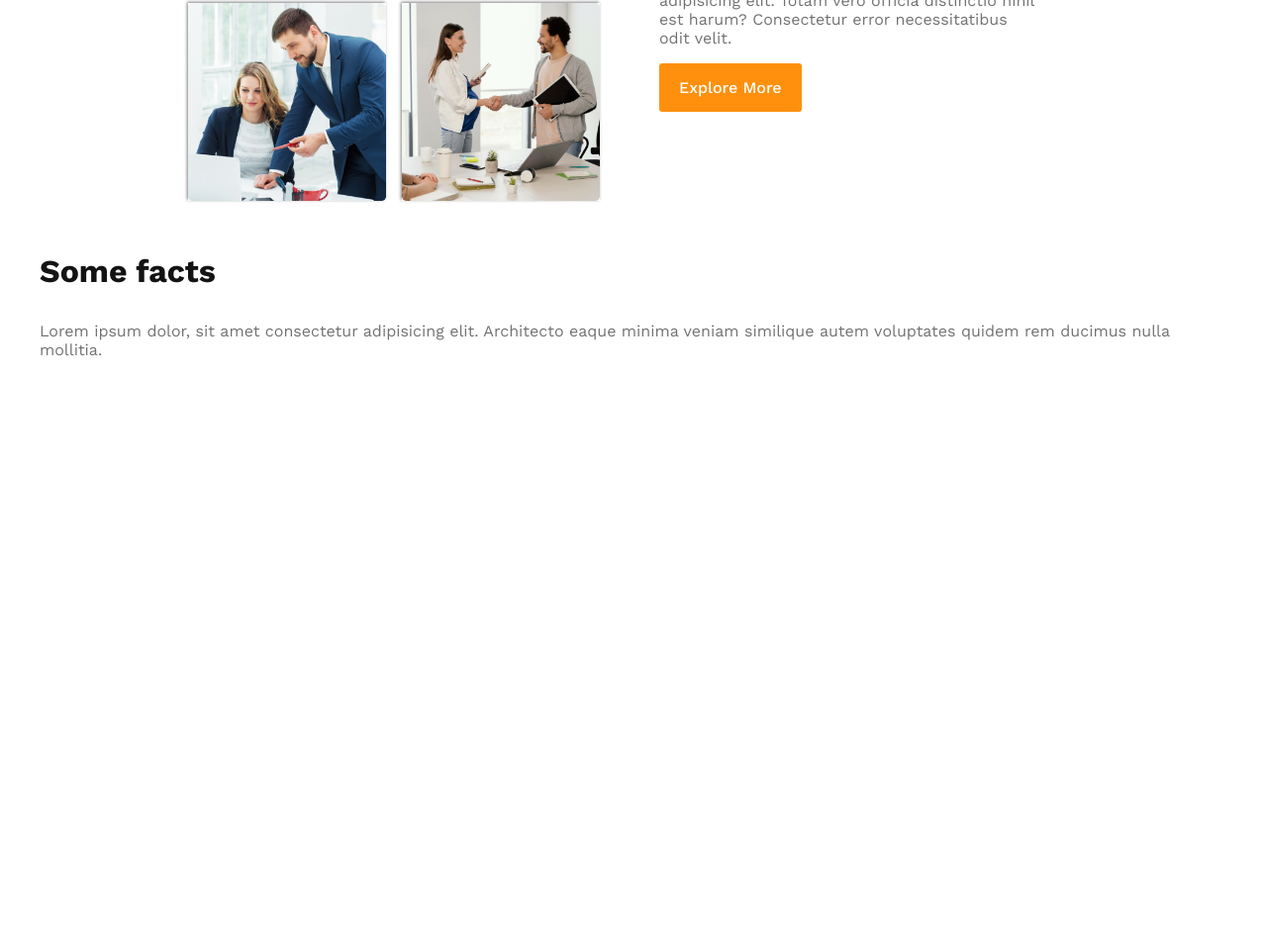
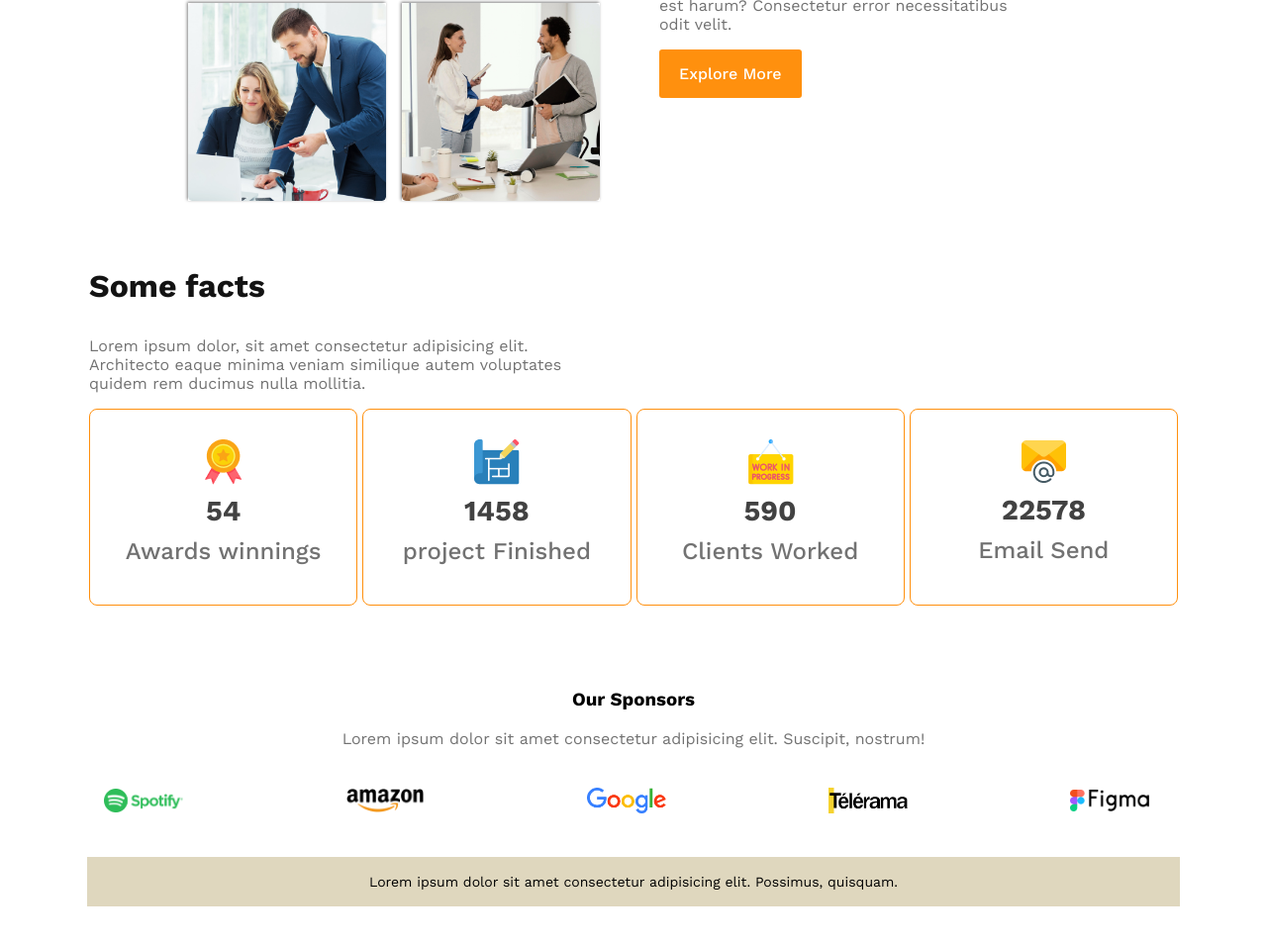
Before and after one commit to mamunurrashid01/architech-website, a plain HTML site: page index.html in a window 1280 px wide. Shown: the part 1126-2081 px from the top of the page at 99% size. Before the commit the page ends 1529 px from the top, so only its background shows below. Drawn offline with nearby package versions, Linux system fonts and the light colour scheme.

Commit message:
sponsor section design

```diff
--- a/css/style.css
+++ b/css/style.css
@@ -97,7 +97,7 @@ main{
     padding-left: 60px;
     padding-right: 40px;
 }
-.feature-title{
+.feature-title, .cart-title{
     color: #727272;
     font-weight: 500;
     font-size: 1.5rem;
@@ -111,8 +111,70 @@ main{
 }
 /*main area style end*/
 
+/*cart section style start*/
+ .cart{
+    border: 1px solid #ff900e;
+    border-radius: 8px;
+    text-align: center;
+    padding: 30px 15px;
+    margin-bottom: 50px;
+}
+.carts-container{
+    display: grid;
+    grid-template-columns: 1fr 1fr 1fr 1fr;
+    gap: 5px;
+    justify-content: space-around;
+}
+.carts{
+    padding: 15px 50px;
 
-/*header area responsive style start*/
+}
+.cart-state{
+    font-size: 1.8rem;
+    color: #424242;
+    margin: 5px 0;
+}
+.cart-title{
+    color: #727272;
+    font-weight: 500;
+    margin: 10px 0;
+}
+.sponsor{
+    display: grid;
+    grid-template-columns: repeat(5, 1fr);
+    justify-content: space-around;
+    align-items: center;
+    margin-bottom: 40px;
+    gap: 20px;
+}
+.sponsor img{
+    width: 80px;
+    margin-left:65px;
+}
+.sponsor-title, .sponsor-description{
+    text-align: center;
+}
+.sponsor-description{
+    margin-bottom: 40px;
+    margin-top: 0;
+
+}
+.sponsor-copyright{
+    background-color: #dfd7be;
+    height: 50px;
+    text-align: center;
+    display: flex;
+    justify-content: space-around;
+    align-items: center;
+    max-width: 92%;
+    margin: auto;
+}
+.copyright{
+    font-size: 14px;
+}
+/*cart section style end*/
+
+/* responsive style start*/
 @media screen and (max-width:576px){
     header{
         padding: 15px;
@@ -131,6 +193,23 @@ main{
     .feature-image img{
         max-width: 100%;
     }
+    .cart-discription{
+        text-align: center;
+        max-width: 100%;
+    }
+   .carts-container {
+    grid-template-columns: 1fr;
+    gap: 5px;
+    padding: 10px;
+    align-items: center;
+   }
+   .sponsor
+   {
+    grid-template-columns: repeat(2, 1fr);
+    gap: 5px;
+    padding: 10px;
+    align-items: center;
+   }
 }
 @media screen and (min-width: 576px) and (max-width: 768px){
     header{
@@ -152,7 +231,17 @@ main{
 .btn-primary{
     margin-bottom: 10px;
 }
+ .carts-container{
+    grid-template-columns: repeat(2, 1fr);
 
+   }
+   .sponsor
+   {
+    grid-template-columns: repeat(3, 1fr);
+    gap: 5px;
+    padding: 10px;
+    align-items: center;
+   }
 }
 @media screen and (min-width:768px) and (max-width:992px){
     header{
@@ -178,5 +267,16 @@ main{
         max-width: 60%;
         margin: auto;
     }
+    .carts-container{
+        grid-template-columns: repeat(2, 1fr);
+
+       }
+       .sponsor
+   {
+    grid-template-columns: repeat(4, 1fr);
+    gap: 5px;
+    padding: 10px;
+    align-items: center;
+   }
 }
-/* header area responsive style end*/
+/*  responsive style end*/
--- a/index.html
+++ b/index.html
@@ -1,11 +1,13 @@
 <!DOCTYPE html>
 <html lang="en">
+
 <head>
     <meta charset="UTF-8">
     <meta name="viewport" content="width=device-width, initial-scale=1.0">
     <title>Document</title>
     <link rel="stylesheet" href="css/style.css">
 </head>
+
 <body>
     <!----------header area start------------>
     <header>
@@ -19,11 +21,13 @@
             </ul>
         </nav>
         <div class="banner-section">
-           <div class="banner-content">
-            <h1 class="banner-title">Brand New Group Of Architects</h1>
-            <p class="banner-description discription">Lorem ipsum, dolor sit amet consectetur adipisicing elit. Omnis voluptate reiciendis voluptas optio provident hic, nisi atque, eveniet ducimus aspernatur autem beatae quisquam maxime velit deserunt corporis ipsum commodi doloribus?</p>
-            <button class="btn-primary">Explore More</button>
-           </div>
+            <div class="banner-content">
+                <h1 class="banner-title">Brand New Group Of Architects</h1>
+                <p class="banner-description discription">Lorem ipsum, dolor sit amet consectetur adipisicing elit.
+                    Omnis voluptate reiciendis voluptas optio provident hic, nisi atque, eveniet ducimus aspernatur
+                    autem beatae quisquam maxime velit deserunt corporis ipsum commodi doloribus?</p>
+                <button class="btn-primary">Explore More</button>
+            </div>
             <img src="./images/banner.png" alt="image">
         </div>
     </header>
@@ -39,18 +43,69 @@
                 <img src="./images/team4.png" alt="image">
             </div>
             <div class="feature-description">
-                <h3 class="feature-title">Quick list <span class="feature-title1">of Our</span> <span class="feature-title2"><br>Features</span></h3>
-                <p class="feature-details discription">Lorem ipsum dolor sit, amet consectetur adipisicing elit. Totam vero officia distinctio nihil est harum? Consectetur error necessitatibus odit velit.</p>
+                <h3 class="feature-title">Quick list <span class="feature-title1">of Our</span> <span
+                        class="feature-title2">Features</span></h3>
+                <p class="feature-details discription">Lorem ipsum dolor sit, amet consectetur adipisicing elit. Totam
+                    vero officia distinctio nihil est harum? Consectetur error necessitatibus odit velit.</p>
                 <button class="btn-primary">Explore More</button>
             </div>
         </div>
         <section class="team-container">
 
         </section>
-        <section class="team-detils"></section>
-        <section class="facts">
-            <h3 class="section-title">Some facts</h3>
-            <p class="discription">Lorem ipsum dolor, sit amet consectetur adipisicing elit. Architecto eaque minima veniam similique autem voluptates quidem rem ducimus nulla mollitia.</p>
+        <section class=""></section>
+        <section class="carts">
+            <div class="cart-discription">
+                <h3 class="section-title">Some facts</h3>
+            <p class="discription">Lorem ipsum dolor, sit amet consectetur adipisicing elit.<br> Architecto eaque minima
+                veniam similique autem voluptates<br> quidem rem ducimus nulla mollitia.</p>
+            </div>
+            <div class="carts-container">
+                <div class="cart">
+                    <img src="./icons/ribon.png" alt="icon">
+                    <h2 class="cart-state">54</h2>
+                    <p class="cart-title">Awards winnings</p>
+                </div>
+                <div class="cart">
+                    <img src="./icons/projects.png" alt="icon">
+                    <h2 class="cart-state">1458</h2>
+                    <p class="cart-title">project Finished</p>
+                </div>
+                <div class="cart">
+                    <img src="./icons/customers.png" alt="icon">
+                    <h2 class="cart-state">590</h2>
+                    <p class="cart-title">Clients Worked</p>
+                </div>
+                <div class="cart">
+                    <img src="./icons/email.png" alt="icon">
+                    <h2 class="cart-state">22578</h2>
+                    <p class="cart-title">Email Send</p>
+                </div>
+            </div>
+        </section>
+        <section class="sponsor-section">
+            <h3 class="sponsor-title">Our Sponsors</h3>
+            <p class="sponsor-description discription">Lorem ipsum dolor sit amet consectetur adipisicing elit. Suscipit, nostrum!</p>
+            <div class="sponsor">
+                <div class="spotify">
+                    <img src="./sponsors/spotify.png" alt="icon">
+                </div>
+                <div class="amazon">
+                    <img src="./sponsors/amazon.png" alt="icon">
+                </div>
+                <div class="google">
+                    <img src="./sponsors/google.png" alt="icon">
+                </div>
+                <div class="telerama">
+                    <img src="./sponsors/telerama.png" alt="icon">
+                </div>
+                <div class="figma">
+                    <img src="./sponsors/figma.png" alt="icon">
+                </div>
+            </div>
+            <div class="sponsor-copyright">
+                <p class="copyright">Lorem ipsum dolor sit amet consectetur adipisicing elit. Possimus, quisquam.</p>
+            </div>
         </section>
     </main>
     <!----------main area end------------>
@@ -59,4 +114,5 @@
     <footer></footer>
     <!----------footer area end------------>
 </body>
+
 </html>
```
